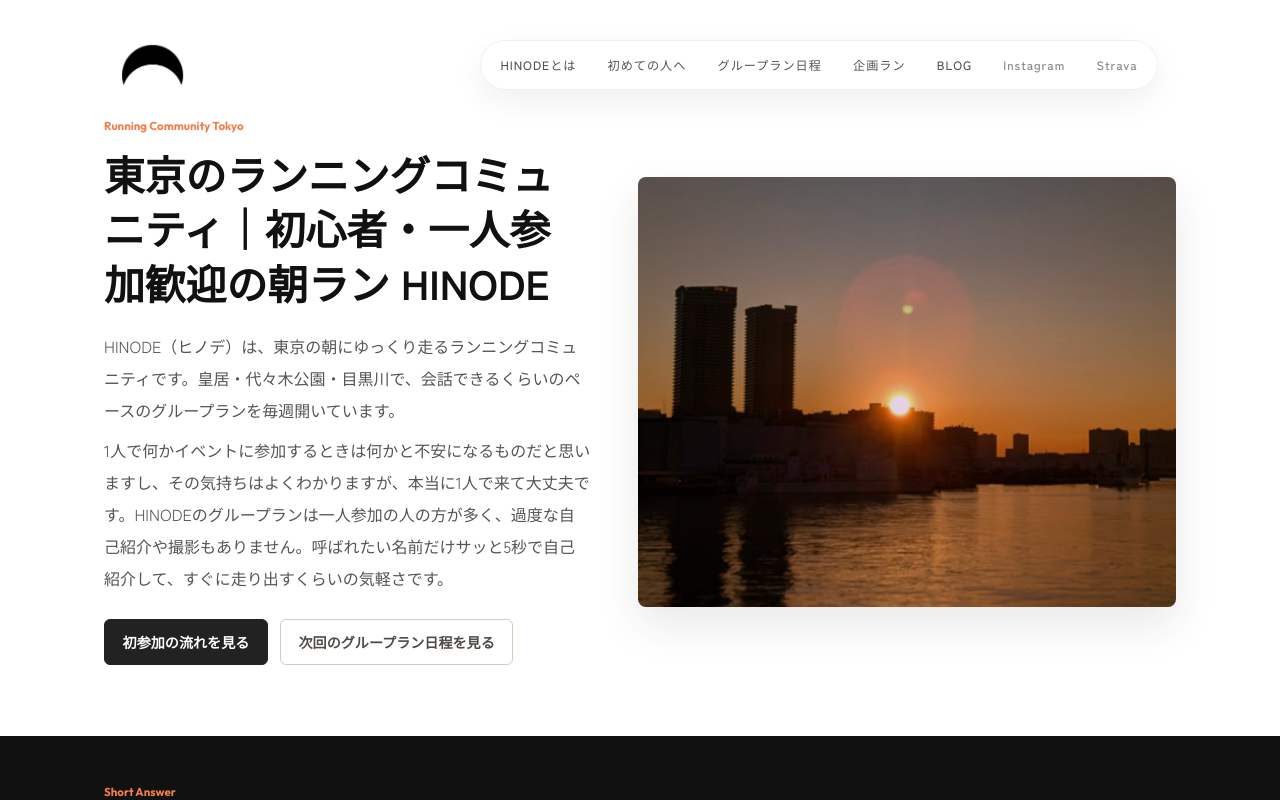
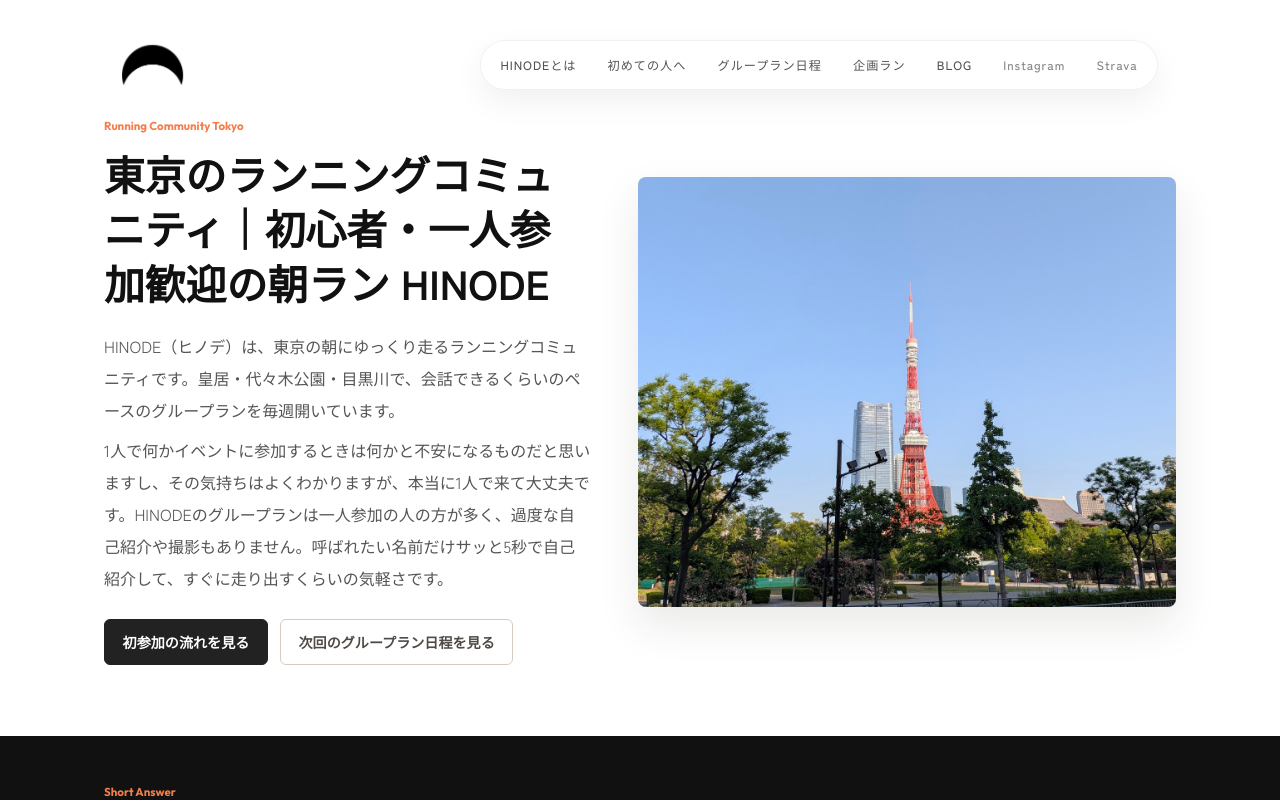
Before and after one commit to git10a/hinode, a Next.js app: page /running-community-tokyo in a window 1280 px wide. Shown: the top 800 px of the page. Built offline with nearby package versions, Linux system fonts and the light colour scheme.

Commit message:
Update Tokyo community hero image

```diff
--- a/app/running-community-tokyo/page.js
+++ b/app/running-community-tokyo/page.js
@@ -289,7 +289,7 @@ export default function RunningCommunityTokyoPage() {
                 </div>
                 <div className={styles.heroMedia}>
                     <Image
-                        src="/assets/about-hero-real.png"
+                        src="/assets/tokyotower.jpg"
                         alt="東京の朝焼け"
                         fill
                         sizes="(max-width: 900px) 100vw, 46vw"
```
Also changed, not shown: public/assets/tokyotower.jpg (added).
